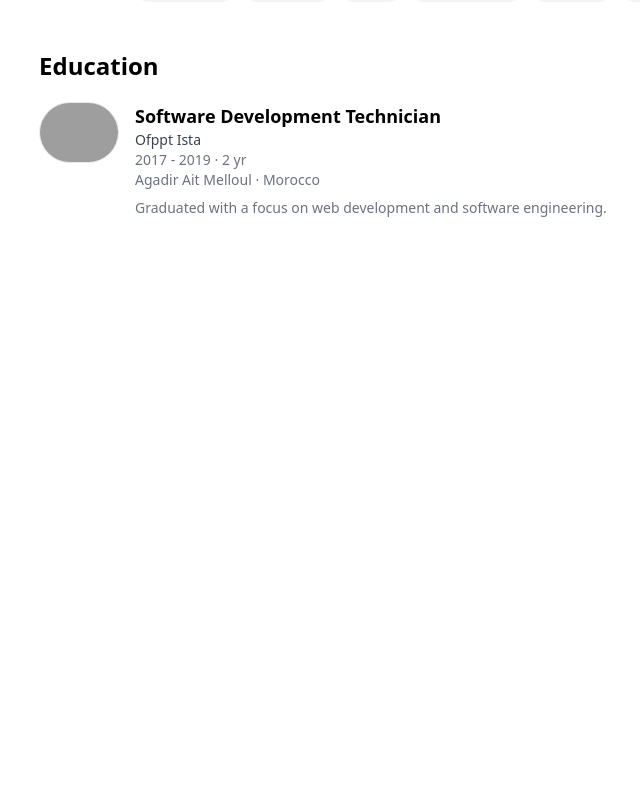
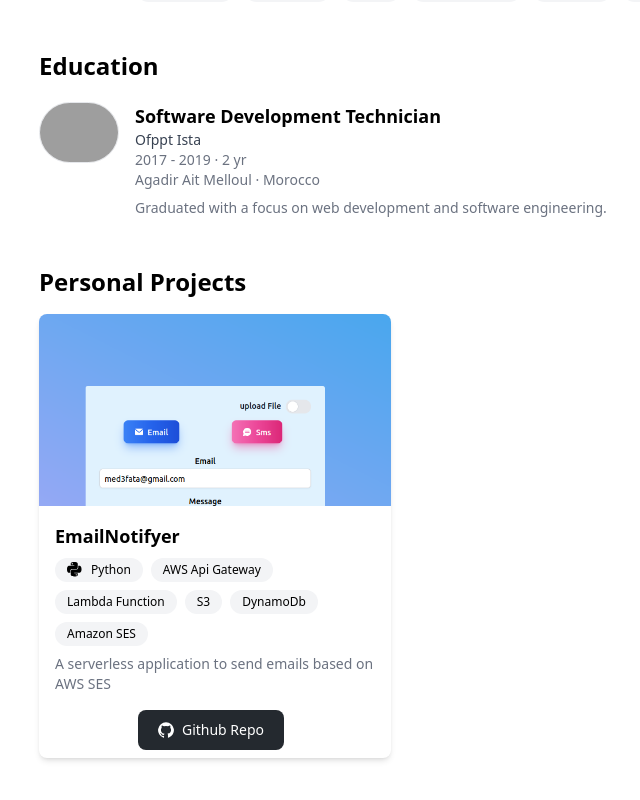
Before and after one commit to medfata/new_portfolio, a React (Vite) app: page / in a window 1280 px wide. Shown: the part 1286-2086 px from the top of the page, without its empty margins (49-689 px from the left). Before the commit the page ends 1584 px from the top, so only its background shows below. Built offline with nearby package versions, Linux system fonts and the light colour scheme; grey boxes are pictures that could not be loaded.

Commit message:
add personal project + update face image

```diff
--- a/src/portfolio.tsx
+++ b/src/portfolio.tsx
@@ -33,13 +33,16 @@
     const toggleDarkMode = () => {
         setDarkMode(!darkMode);
     }
+    const navigateToEmailNotifyer = () => {
+        window.open("https://github.com/medfata/emailNotifyer", "_blank");
+    }
     return (
         <main className="w-full max-w-6xl mx-auto px-4 md:px-6 py-12 md:py-16 lg:py-20">
             <section className="grid gap-8 md:grid-cols-[200px_1fr] items-start">
                 <div className="flex justify-center">
                     <img
                         alt="Profile"
-                        className="rounded-full"
+                        className="rounded-full border border-gray-300"
                         height={200}
                         src="/face_image.jpeg"
                         style={{
@@ -321,17 +324,16 @@
                     </div>
                 </div>
             </section>
-            {/*
             <section className="mt-12 space-y-8">
                 <div>
-                    <h2 className="text-2xl font-bold">Projects</h2>
+                    <h2 className="text-2xl font-bold">Personal Projects</h2>
                     <div className="mt-4 grid grid-cols-1 sm:grid-cols-2 lg:grid-cols-3 gap-6">
                         <div className="rounded-lg overflow-hidden shadow-md dark:shadow-none">
                             <img
                                 alt="Project 1"
                                 className="w-full h-48 object-cover"
                                 height={400}
-                                src="/placeholder.svg"
+                                src="/emailNotifyer.png"
                                 style={{
                                     aspectRatio: '600/400',
                                     objectFit: 'cover',
@@ -339,54 +341,47 @@
                                 width={600}
                             />
                             <div className="p-4 bg-white dark:bg-gray-950">
-                                <h3 className="text-lg font-semibold">Project 1</h3>
+                                <h3 className="text-lg font-semibold dark:text-white">EmailNotifyer</h3>
+                                <div className="flex flex-wrap gap-2 mt-2 text-xs ">
+                                    <div className="inline-flex items-center gap-2 rounded-full bg-gray-100 px-3 py-1 font-medium ">
+                                        <PythonIcon className="h-4 w-4" />
+                                        Python
+                                    </div>
+                                    <div className="inline-flex items-center gap-2 rounded-full bg-gray-100 px-3 py-1 font-medium ">
+                                        AWS Api Gateway
+                                    </div>
+                                     <div className="inline-flex items-center gap-2 rounded-full bg-gray-100 px-3 py-1 font-medium ">
+                                        Lambda Function
+                                    </div>
+                                     <div className="inline-flex items-center gap-2 rounded-full bg-gray-100 px-3 py-1 font-medium ">
+                                        S3
+                                    </div>
+                                    <div className="inline-flex items-center gap-2 rounded-full bg-gray-100 px-3 py-1 font-medium ">
+                                        DynamoDb
+                                    </div>
+                                    <div className="inline-flex items-center gap-2 rounded-full bg-gray-100 px-3 py-1 font-medium ">
+                                        Amazon SES
+                                    </div>
+                                </div>
                                 <p className="text-sm text-gray-500 dark:text-gray-400 mt-2">
-                                    A web application built with React and Tailwind CSS.
+                                    A serverless application to send emails based on AWS SES
                                 </p>
                             </div>
-                        </div>
-                        <div className="rounded-lg overflow-hidden shadow-md dark:shadow-none">
-                            <img
-                                alt="Project 2"
-                                className="w-full h-48 object-cover"
-                                height={400}
-                                src="/placeholder.svg"
-                                style={{
-                                    aspectRatio: '600/400',
-                                    objectFit: 'cover',
-                                }}
-                                width={600}
-                            />
-                            <div className="p-4 bg-white dark:bg-gray-950">
-                                <h3 className="text-lg font-semibold">Project 2</h3>
-                                <p className="text-sm text-gray-500 dark:text-gray-400 mt-2">
-                                    A responsive e-commerce website using Next.js and Stripe.
-                                </p>
-                            </div>
-                        </div>
-                        <div className="rounded-lg overflow-hidden shadow-md dark:shadow-none">
-                            <img
-                                alt="Project 3"
-                                className="w-full h-48 object-cover"
-                                height={400}
-                                src="/placeholder.svg"
-                                style={{
-                                    aspectRatio: '600/400',
-                                    objectFit: 'cover',
-                                }}
-                                width={600}
-                            />
-                            <div className="p-4 bg-white dark:bg-gray-950">
-                                <h3 className="text-lg font-semibold">Project 3</h3>
-                                <p className="text-sm text-gray-500 dark:text-gray-400 mt-2">
-                                    A mobile-first web application built with React Native.
-                                </p>
+                            <div className="w-full flex justify-center">
+                                <button
+                                onClick={navigateToEmailNotifyer}
+                                type="button"
+                                className="text-white bg-[#24292F] hover:bg-[#24292F]/90 focus:ring-4 focus:outline-none focus:ring-[#24292F]/50 font-medium rounded-lg text-sm px-5 py-2.5 text-center inline-flex items-center dark:focus:ring-gray-500 dark:hover:bg-[#050708]/30 me-2 mb-2">
+                                    <svg className="w-4 h-4 me-2" aria-hidden="true" xmlns="http://www.w3.org/2000/svg" fill="currentColor" viewBox="0 0 20 20">
+                                    <path fillRule="evenodd" d="M10 .333A9.911 9.911 0 0 0 6.866 19.65c.5.092.678-.215.678-.477 0-.237-.01-1.017-.014-1.845-2.757.6-3.338-1.169-3.338-1.169a2.627 2.627 0 0 0-1.1-1.451c-.9-.615.07-.6.07-.6a2.084 2.084 0 0 1 1.518 1.021 2.11 2.11 0 0 0 2.884.823c.044-.503.268-.973.63-1.325-2.2-.25-4.516-1.1-4.516-4.9A3.832 3.832 0 0 1 4.7 7.068a3.56 3.56 0 0 1 .095-2.623s.832-.266 2.726 1.016a9.409 9.409 0 0 1 4.962 0c1.89-1.282 2.717-1.016 2.717-1.016.366.83.402 1.768.1 2.623a3.827 3.827 0 0 1 1.02 2.659c0 3.807-2.319 4.644-4.525 4.889a2.366 2.366 0 0 1 .673 1.834c0 1.326-.012 2.394-.012 2.72 0 .263.18.572.681.475A9.911 9.911 0 0 0 10 .333Z" clipRule="evenodd"/>
+                                    </svg>
+                                        Github Repo
+                                </button>
                             </div>
                         </div>
                     </div>
                 </div>
             </section>
-            */}
             <div className="fixed bottom-4 right-4 z-50">
                 <button
                     onClick={toggleDarkMode}
```
Also changed, not shown: public/emailNotifyer.png (added), public/face_image.jpeg.
